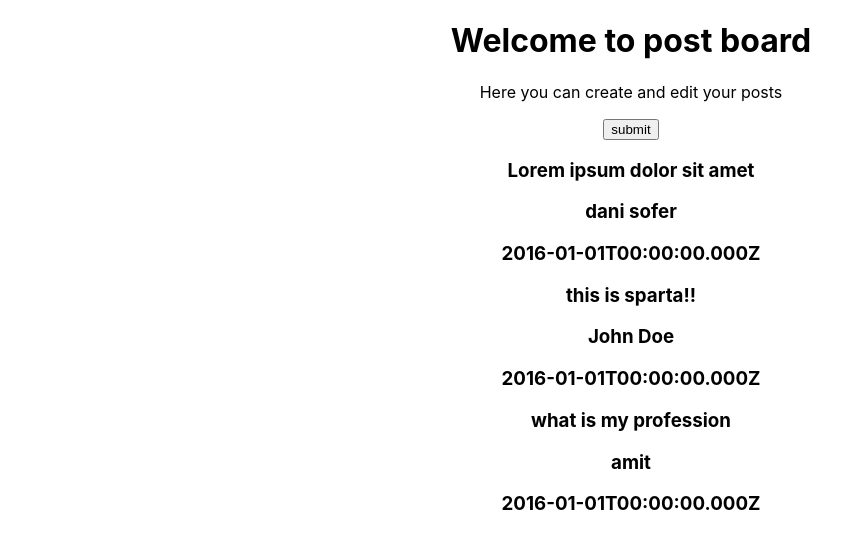
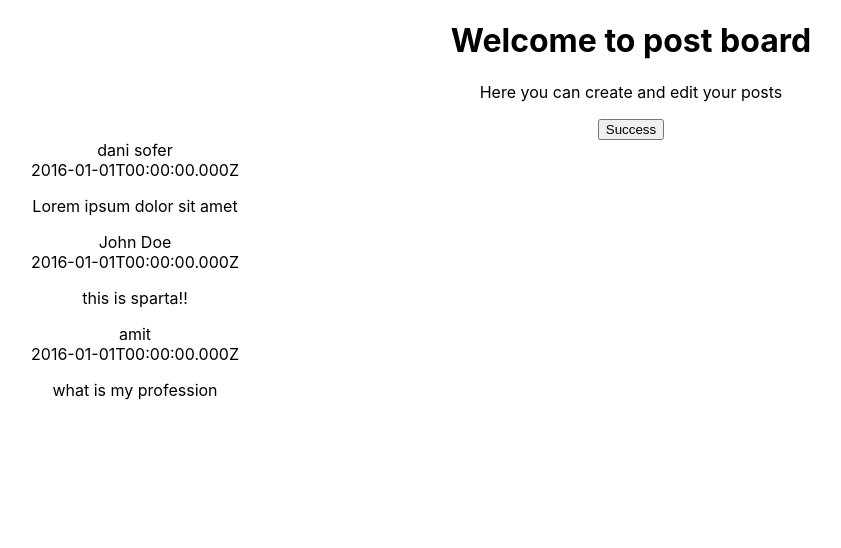
Before and after one commit to soferdani/PostBoard, a React (Create React App) app: page / in a window 1280 px wide. Shown: the top 548 px of the page, without its empty margins (9-850 px from the left). Built offline with nearby package versions, Linux system fonts and the light colour scheme.

Commit message:
add bootsramp

```diff
--- a/package.json
+++ b/package.json
@@ -7,6 +7,7 @@
     "@testing-library/react": "^11.2.7",
     "@testing-library/user-event": "^12.8.3",
     "react": "^17.0.2",
+    "react-bootstrap": "^2.0.2",
     "react-dom": "^17.0.2",
     "react-scripts": "4.0.3",
     "web-vitals": "^1.1.2"
--- a/src/App.js
+++ b/src/App.js
@@ -1,35 +1,30 @@
 import "./App.css";
 import React, { useState } from "react";
+import {Button  } from "react-bootstrap";
 import Note from "./components/Note";
 const data = require("./assets/posts.json");
 
-
 const handleSubmit = (event) => {
-  console.log(event);
-}
-
+	console.log(event);
+};
 
 function App() {
 	const [notes, setNotes] = useState(data);
 	const [newAuthorName, setNewAuthorName] = useState("");
 	const [newNoteContent, setNewNoteContent] = useState("");
 
-  console.log(notes.posts)
+	console.log(notes.posts);
 
 	return (
 		<div className='App'>
 			<h1>Welcome to post board</h1>
 			<p>Here you can create and edit your posts</p>
 
+      <Button variant="success">Success</Button>
 
-
-
-      <button>submit</button>
-
-      {notes.posts.map((posts) =>
-        <Note key={posts.id} data={posts} />
-      )}
-
+			{notes.posts.map((posts) => (
+				<Note key={posts.id} data={posts} />
+			))}
 
 			{/* <form onSubmit={handleSubmit}>
 				<input
@@ -45,17 +40,12 @@ function App() {
 				/>
 				<button type='submit'>Add</button>
 			</form> */}
-
 		</div>
 	);
 }
-
-
-
 
 // 	event.target.title.value = ""; // resets the form
 // 	event.target.content.value = ""; // resets the form
 // }
 
-
 export default App;
--- a/src/components/Note.js
+++ b/src/components/Note.js
@@ -1,15 +1,17 @@
-
-
-
-
+import {Card } from "react-bootstrap";
 
 function Note(props) {
 
+
     return (
         <div className="note">
-            <h3>{props.data.content}</h3>
-            <h3>{props.data.author}</h3>
-            <h3>{props.data.date}</h3>
+            <Card style={{ width: '18rem' }}>
+                <Card.Body>
+                <Card.Title>{props.data.author}</Card.Title>
+                <Card.Subtitle className="mb-2 text-muted">{props.data.date}</Card.Subtitle>
+                <Card.Text>{props.data.content}</Card.Text>
+                </Card.Body>
+            </Card>
         </div>
     );
 }
```
Also changed, not shown: 1 other file (tests, documents, lock files or other folders).
